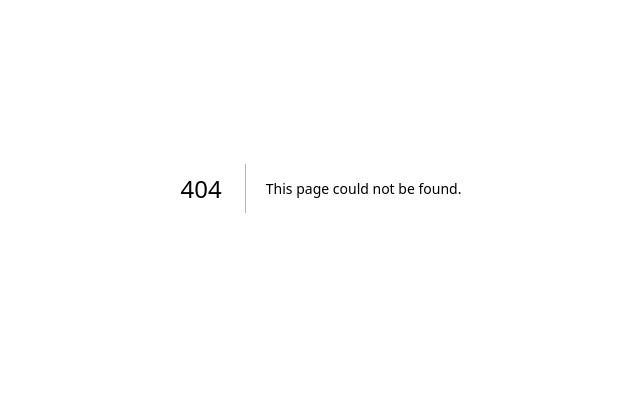
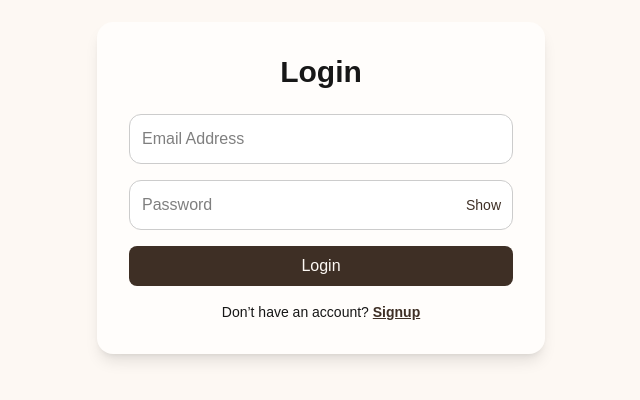
Before and after one commit to BLOUDANJEWELLERY/CATALOGUE, a Next.js app in the folder catalogue/: page /login in a window 1280 px wide. Before the commit this address had no page. Shown: the part 212-612 px from the top of the page, without its empty margins (319-959 px from the left). Built offline with nearby package versions, Linux system fonts and the light colour scheme.

Commit message:
new file:   catalogue/pages/api/auth/signup.ts 	modified:   catalogue/pages/catalogue/index.tsx 	new file:   catalogue/pages/login.tsx

```diff
--- /dev/null
+++ b/catalogue/pages/api/auth/signup.ts
@@ -0,0 +1,42 @@
+import type { NextApiRequest, NextApiResponse } from "next";
+import { PrismaClient } from "@prisma/client";
+import bcrypt from "bcryptjs";
+
+const prisma = new PrismaClient();
+
+export default async function handler(req: NextApiRequest, res: NextApiResponse) {
+  if (req.method !== "POST") {
+    return res.status(405).json({ error: "Method not allowed" });
+  }
+
+  const { email, password } = req.body;
+
+  // ---------------- Validation ----------------
+  if (!email?.trim() || !password) {
+    return res.status(400).json({ error: "Email and password are required" });
+  }
+
+  try {
+    // Check if email already exists
+    const existingUser = await prisma.user.findUnique({ where: { email: email.trim() } });
+    if (existingUser) {
+      return res.status(400).json({ error: "Email already exists" });
+    }
+
+    // Hash password
+    const hashedPassword = await bcrypt.hash(password, 10);
+
+    // Create user
+    const user = await prisma.user.create({
+      data: {
+        email: email.trim(),
+        password: hashedPassword,
+      },
+    });
+
+    return res.status(201).json({ message: "Signup successful", userId: user.id });
+  } catch (err: unknown) {
+    console.error("Signup error:", err);
+    return res.status(500).json({ error: "Internal server error" });
+  }
+}
--- a/catalogue/pages/catalogue/index.tsx
+++ b/catalogue/pages/catalogue/index.tsx
@@ -85,7 +85,11 @@ const handleDownloadPDF = async () => {
       let imgDataUrl = "";
 
       if (item.image) {
-        const proxyUrl = `/api/proxyImage?url=${encodeURIComponent(urlFor(item.image).width(400).url())}`;
+        try {
+          // Use your proxy API to bypass CORS
+          const proxyUrl = `/api/proxyImage?url=${encodeURIComponent(
+            urlFor(item.image).width(400).auto("format").url()
+          )}`;
           const res = await fetch(proxyUrl);
           const blob = await res.blob();
           imgDataUrl = await new Promise<string>((resolve) => {
@@ -93,9 +97,12 @@ const handleDownloadPDF = async () => {
             reader.onloadend = () => resolve(reader.result as string);
             reader.readAsDataURL(blob);
           });
+        } catch (err) {
+          console.error(`Failed to load image for Model #${item.modelNumber}`, err);
+        }
       }
 
-      // Prepare a small div for rendering
+      // Create a temporary offscreen div
       const tempDiv = document.createElement("div");
       tempDiv.style.width = "200px";
       tempDiv.style.height = "250px";
@@ -106,6 +113,10 @@ const handleDownloadPDF = async () => {
       tempDiv.style.justifyContent = "center";
       tempDiv.style.border = "1px solid #ccc";
       tempDiv.style.borderRadius = "12px";
+      tempDiv.style.position = "absolute"; // offscreen
+      tempDiv.style.left = "-9999px";
+      tempDiv.style.top = "-9999px";
+      document.body.appendChild(tempDiv); // append to DOM
 
       if (imgDataUrl) {
         const tempImg = document.createElement("img");
@@ -123,8 +134,12 @@ const handleDownloadPDF = async () => {
       tempText.style.marginTop = "5px";
       tempDiv.appendChild(tempText);
 
+      // Capture with html2canvas
       const canvas = await html2canvas(tempDiv, { backgroundColor: "#fdf6f0", scale: 2 });
       const finalImgData = canvas.toDataURL("image/png");
+
+      // Clean up
+      document.body.removeChild(tempDiv);
 
       const col = i % 2;
       const row = Math.floor(i / 2);
@@ -138,11 +153,6 @@ const handleDownloadPDF = async () => {
 
   doc.save("catalogue.pdf");
 };
-
-
-
-
-
   return (
     <div style={{ padding: "30px", background: "#fdf6f0", minHeight: "100vh" }}>
       <h1
--- /dev/null
+++ b/catalogue/pages/login.tsx
@@ -0,0 +1,115 @@
+import { getCsrfToken, signIn } from "next-auth/react";
+import { GetServerSideProps } from "next";
+import { useState } from "react";
+import { useRouter } from "next/router";
+import Link from "next/link";
+
+interface LoginPageProps {
+  csrfToken: string;
+}
+
+export default function LoginPage({ csrfToken }: LoginPageProps) {
+  const [errorMessage, setErrorMessage] = useState<string | null>(null);
+  const [loading, setLoading] = useState(false);
+  const [showPassword, setShowPassword] = useState(false);
+  const router = useRouter();
+
+  const handleSubmit = async (e: React.FormEvent<HTMLFormElement>) => {
+    e.preventDefault();
+    const target = e.currentTarget as typeof e.currentTarget & {
+      email: { value: string };
+      password: { value: string };
+    };
+
+    setLoading(true);
+    setErrorMessage(null);
+
+    const res = await signIn("credentials", {
+      redirect: false,
+      email: target.email.value,
+      password: target.password.value,
+    });
+
+    setLoading(false);
+
+    if (res?.error) {
+      setErrorMessage(res.error);
+    } else {
+      router.push("/dashboard");
+    }
+  };
+
+  return (
+    <div className="min-h-screen flex justify-center items-center bg-[#fdf8f3] p-4">
+      <div className="w-full max-w-md bg-[#fffdfb] p-8 rounded-2xl shadow-lg">
+        <h1 className="text-2xl md:text-3xl font-bold mb-6 text-center">Login</h1>
+
+        {errorMessage && (
+          <p className="bg-[#ffe5e5] text-red-700 p-3 rounded mb-4 text-center">{errorMessage}</p>
+        )}
+
+        <form onSubmit={handleSubmit} className="flex flex-col gap-4">
+          <input type="hidden" name="csrfToken" defaultValue={csrfToken} />
+
+          <input
+            type="email"
+            name="email"
+            autoComplete="email"
+            placeholder="Email Address"
+            required
+            className="input"
+          />
+
+          <div className="relative">
+            <input
+              type={showPassword ? "text" : "password"}
+              name="password"
+              autoComplete="current-password"
+              placeholder="Password"
+              required
+              className="input pr-12"
+            />
+            <button
+              type="button"
+              onClick={() => setShowPassword(prev => !prev)}
+              className="absolute right-3 top-1/2 -translate-y-1/2 text-sm text-[#3e2f25] hover:text-[#5a4436] transition"
+            >
+              {showPassword ? "Hide" : "Show"}
+            </button>
+          </div>
+
+          <button
+            type="submit"
+            disabled={loading}
+            className="px-4 py-2 bg-[#3e2f25] text-[#fdf8f3] rounded-lg hover:bg-[#5a4436] transition"
+          >
+            {loading ? "Logging In..." : "Login"}
+          </button>
+        </form>
+
+        <p className="text-center text-sm mt-4">
+          Don’t have an account?{" "}
+          <Link href="/signup" className="text-[#3e2f25] font-semibold underline">
+            Signup
+          </Link>
+        </p>
+      </div>
+
+      <style jsx>{`
+        .input {
+          padding: 0.75rem;
+          border-radius: 0.75rem;
+          border: 1px solid #ccc;
+          width: 100%;
+          background-color: #fff;
+          color: #000;
+        }
+      `}</style>
+    </div>
+  );
+}
+
+export const getServerSideProps: GetServerSideProps = async (context) => {
+  const csrfToken = await getCsrfToken(context);
+  return { props: { csrfToken } };
+};
```
Lines whose indentation alone changed are shown as unchanged.
